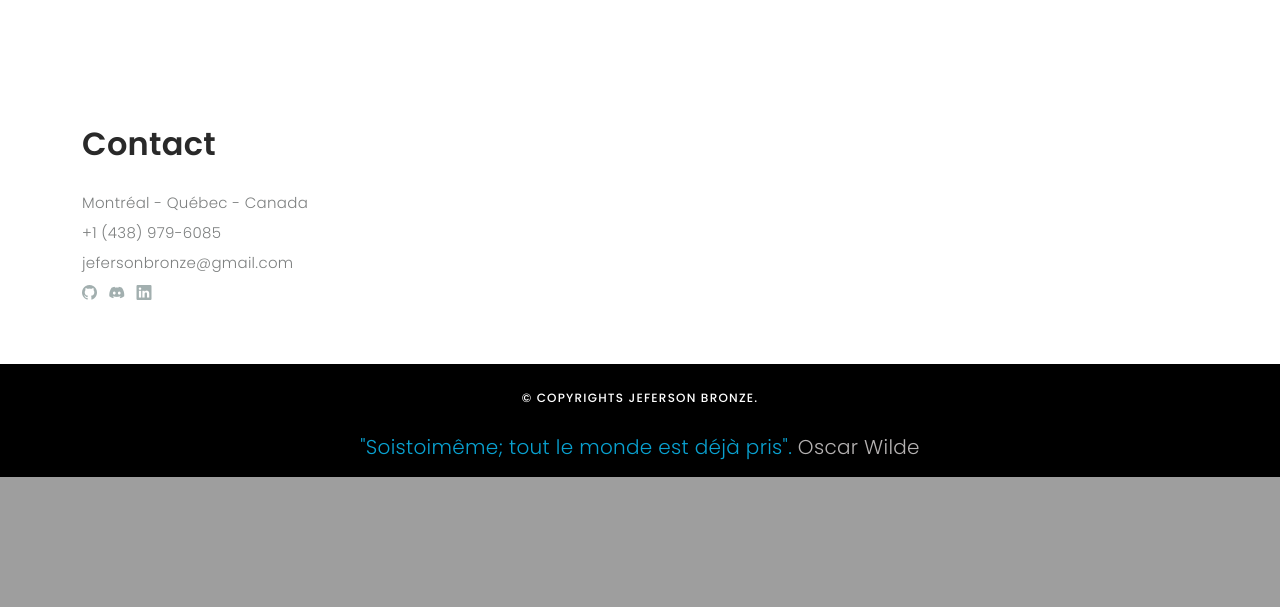
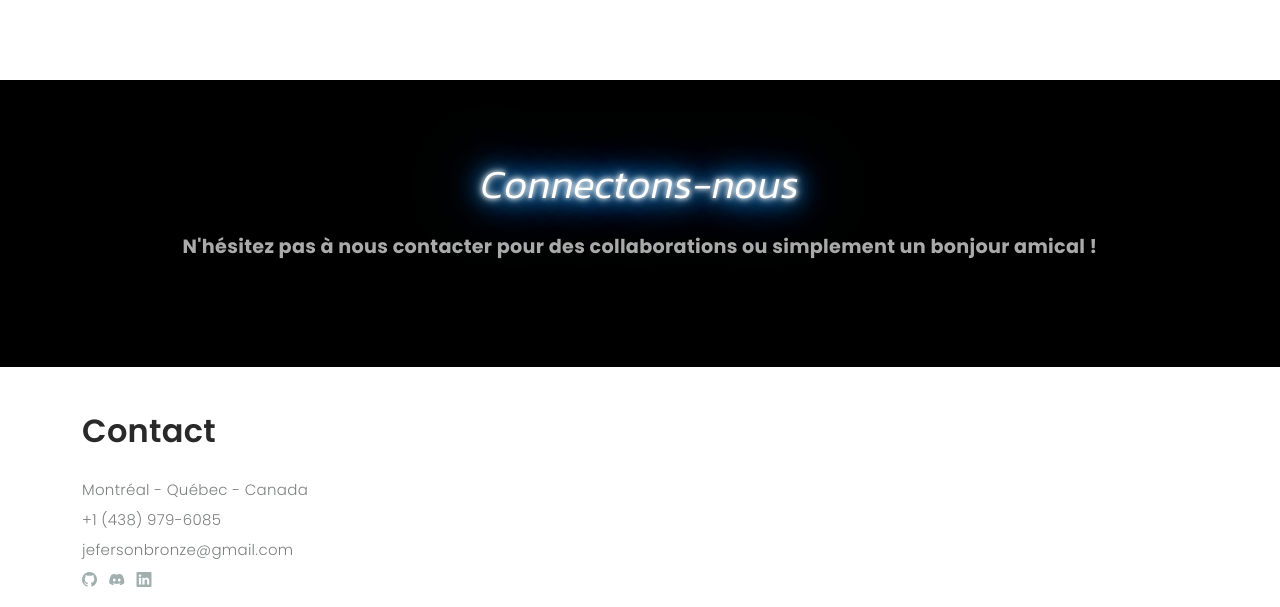
Before and after one commit to JefBronze/MySite, a PHP site: page /indexfr.html in a window 1280 px wide. Shown: the part 2292-2899 px from the top of the page. Before the commit the page ends 2769 px from the top, so only its background shows below. Run offline with PHP 8.4, Linux system fonts and the light colour scheme; some libraries are stand-ins or nearby versions; some web fonts are replaced.

Commit message:
Lets connect section

```diff
--- a/assets/css/style.css
+++ b/assets/css/style.css
@@ -1060,7 +1060,7 @@ blockquote {
 
 .credits {
   font-size: 20px;
-  color: #f0ececc0
+  color: #f0ececc0;
 }
 
 .highlight {
@@ -1396,6 +1396,64 @@ blockquote {
     display: inline-block;
   }
 }
+
+/* Neon text effect with flickering */
+.neon-text {
+  font-family: "Kanit", sans-serif;
+  font-weight: 300; /* Light weight */
+  font-style: italic; /* Italic style */
+  color: #fff; /* White text color */
+  text-shadow: 0 0 5px #fff, 0 0 10px #fff, 0 0 20px #2196f3,
+    /* Blue glow */ 0 0 30px #2196f3, 0 0 40px #2196f3, 0 0 55px #2196f3,
+    0 0 75px #2196f3;
+  animation: flickerAnimation 1.5s infinite alternate;
+}
+
+/* Flickering animation */
+@keyframes flickerAnimation {
+  0%,
+  19%,
+  21%,
+  23%,
+  25%,
+  54%,
+  56%,
+  100% {
+    text-shadow: 0 0 5px #fff, 0 0 10px #fff, 0 0 20px #2196f3, 0 0 30px #2196f3,
+      0 0 40px #2196f3, 0 0 55px #2196f3, 0 0 75px #2196f3;
+    color: #fff;
+  }
+  20%,
+  24%,
+  55% {
+    text-shadow: none;
+    color: #666; /* Dimmed color */
+  }
+}
+
+/* Additional styling for the divider-section for better visibility of the neon effect */
+.divider-section {
+  background: #000; /* Dark background for better contrast */
+  padding: 80px 0;
+}
+
+.divider-section h2 {
+  margin-bottom: 20px;
+  font-size: 2.5rem;
+}
+
+.divider-section p {
+  font-size: 1.2rem;
+  color: #aaa;
+}
+
+.highlight-text {
+  font-size: 20px; /* Larger text size */
+  line-height: 1.5;
+  font-weight: bold; /* Make it bolder */
+  color: #ffffff; /* Change color, if desired */
+}
+
 /** Width between 320px to 0
  *  ~~~~~~~~~~~~~~~~~~~~~~~~~~~~~~~~~~~~
  */
--- a/indexfr.html
+++ b/indexfr.html
@@ -46,6 +46,9 @@
 
   <!-- FontAwesome Library for my Language Flags -->
   <link rel="stylesheet" href="https://cdnjs.cloudflare.com/ajax/libs/font-awesome/6.0.0-beta2/css/all.min.css" />
+
+  <!-- Font for the Let's Connect Neon and flickering banner -->
+  <link href="https://fonts.googleapis.com/css2?family=Kanit:ital,wght@0,300;1,300&display=swap" rel="stylesheet">
 
 </head>
 
@@ -234,6 +237,16 @@
     </div>
     <!-- End Portfolio Section -->
 
+    <!-- ======= Divider Section ======= -->
+    <div id="divider-section" class="divider-section">
+      <div class="container text-center">
+        <h2 class="neon-text">Connectons-nous</h2>
+        <p class="highlight-text">N'hésitez pas à nous contacter pour des collaborations ou simplement un bonjour amical
+          !</p>
+      </div>
+    </div>
+    <!-- End Divider Section -->
+
     <!-- ======= Contact Section ======= -->
     <div id="contato" class="paddsection">
       <div class="container">
```
Also changed, not shown: index.html (+12 -0 lines).
